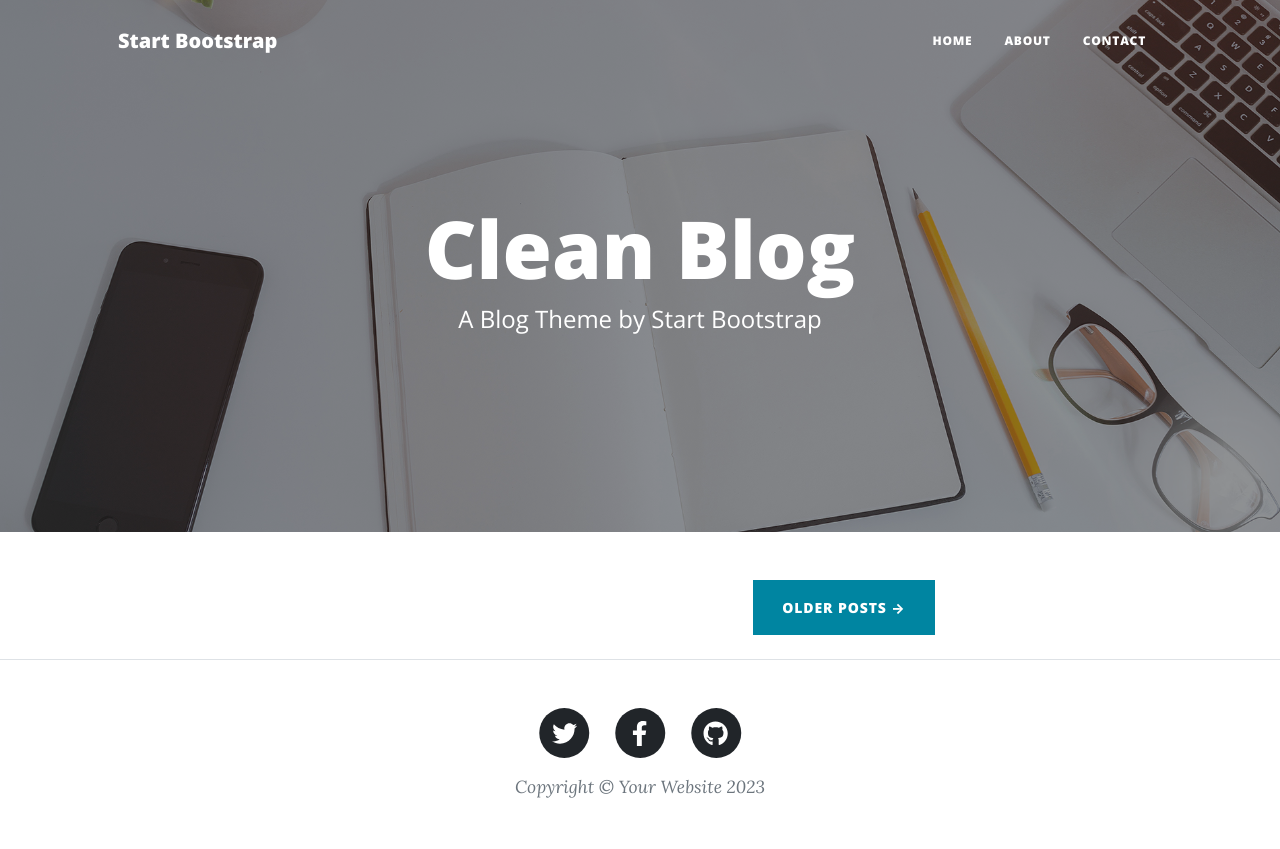
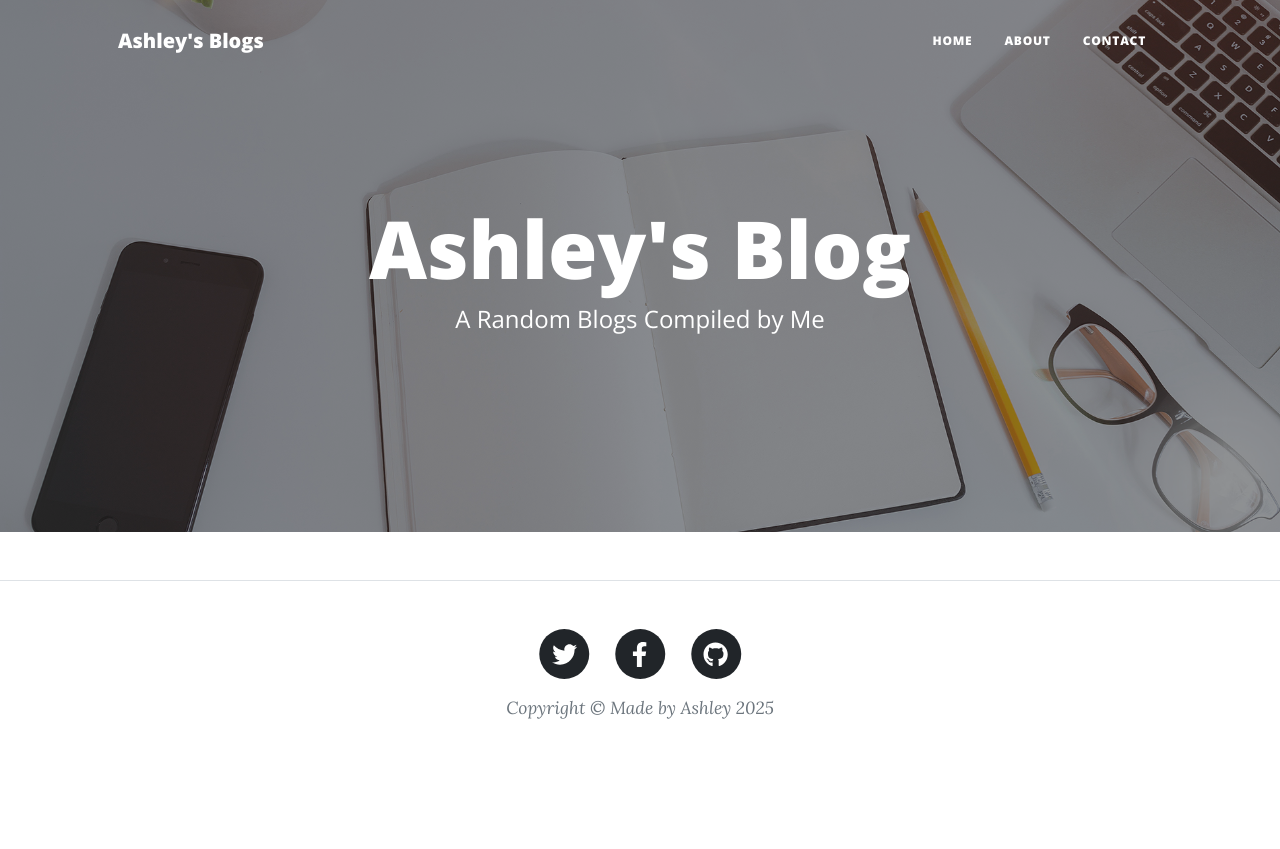
Before and after one commit to Ashl3y05/Python-BlogTemplating, a Flask app: page / in a window 1280 px wide. After the commit the page ends 719 px from the top, so only its background shows below. Run offline with Flask 3, Linux system fonts and the light colour scheme; some libraries are stand-ins or nearby versions.

Commit message:
Edited some text and social media icons on the footer now goes to their respective homepage

```diff
--- a/templates/footer.html
+++ b/templates/footer.html
@@ -4,7 +4,7 @@
                     <div class="col-md-10 col-lg-8 col-xl-7">
                         <ul class="list-inline text-center">
                             <li class="list-inline-item">
-                                <a href="#!">
+                                <a href="https://x.com/" target="_blank">
                                     <span class="fa-stack fa-lg">
                                         <i class="fas fa-circle fa-stack-2x"></i>
                                         <i class="fab fa-twitter fa-stack-1x fa-inverse"></i>
@@ -12,7 +12,7 @@
                                 </a>
                             </li>
                             <li class="list-inline-item">
-                                <a href="#!">
+                                <a href="https://www.facebook.com/" target="_blank">
                                     <span class="fa-stack fa-lg">
                                         <i class="fas fa-circle fa-stack-2x"></i>
                                         <i class="fab fa-facebook-f fa-stack-1x fa-inverse"></i>
@@ -20,7 +20,7 @@
                                 </a>
                             </li>
                             <li class="list-inline-item">
-                                <a href="#!">
+                                <a href="https://github.com/" target="_blank">
                                     <span class="fa-stack fa-lg">
                                         <i class="fas fa-circle fa-stack-2x"></i>
                                         <i class="fab fa-github fa-stack-1x fa-inverse"></i>
@@ -28,7 +28,7 @@
                                 </a>
                             </li>
                         </ul>
-                        <div class="small text-center text-muted fst-italic">Copyright &copy; Your Website 2023</div>
+                        <div class="small text-center text-muted fst-italic">Copyright &copy; Made by Ashley 2025</div>
                     </div>
                 </div>
             </div>
--- a/templates/header.html
+++ b/templates/header.html
@@ -3,7 +3,7 @@
         <meta name="viewport" content="width=device-width, initial-scale=1, shrink-to-fit=no" />
         <meta name="description" content="" />
         <meta name="author" content="" />
-        <title>Clean Blog - Start Bootstrap Theme</title>
+        <title>Ashley's Blogs</title>
         <link rel="icon" type="image/x-icon" href="/static/assets/favicon.ico" />
         <!-- Font Awesome icons (free version)-->
         <script src="https://use.fontawesome.com/releases/v6.3.0/js/all.js" crossorigin="anonymous"></script>
@@ -12,4 +12,4 @@
         <link href="https://fonts.googleapis.com/css?family=Open+Sans:300italic,400italic,600italic,700italic,800italic,400,300,600,700,800" rel="stylesheet" type="text/css" />
         <!-- Core theme CSS (includes Bootstrap)-->
         <link href="/static/css/styles.css" rel="stylesheet" />
-    </head>
+</head>
--- a/templates/index.html
+++ b/templates/index.html
@@ -10,8 +10,8 @@
                 <div class="row gx-4 gx-lg-5 justify-content-center">
                     <div class="col-md-10 col-lg-8 col-xl-7">
                         <div class="site-heading">
-                            <h1>Clean Blog</h1>
-                            <span class="subheading">A Blog Theme by Start Bootstrap</span>
+                            <h1>Ashley's Blog</h1>
+                            <span class="subheading">A Random Blogs Compiled by Me</span>
                         </div>
                     </div>
                 </div>
@@ -38,7 +38,7 @@
                     <hr class="my-4" />
                     {% endfor %}
                     <!-- Pager-->
-                    <div class="d-flex justify-content-end mb-4"><a class="btn btn-primary text-uppercase" href="#!">Older Posts →</a></div>
+<!--                    <div class="d-flex justify-content-end mb-4"><a class="btn btn-primary text-uppercase" href="#!">Older Posts →</a></div>-->
                 </div>
             </div>
         </div>
--- a/templates/nav.html
+++ b/templates/nav.html
@@ -1,6 +1,6 @@
 <nav class="navbar navbar-expand-lg navbar-light" id="mainNav">
             <div class="container px-4 px-lg-5">
-                <a class="navbar-brand" href="index.html">Start Bootstrap</a>
+                <a class="navbar-brand" href="index.html">Ashley's Blogs</a>
                 <button class="navbar-toggler" type="button" data-bs-toggle="collapse" data-bs-target="#navbarResponsive" aria-controls="navbarResponsive" aria-expanded="false" aria-label="Toggle navigation">
                     Menu
                     <i class="fas fa-bars"></i>
```
